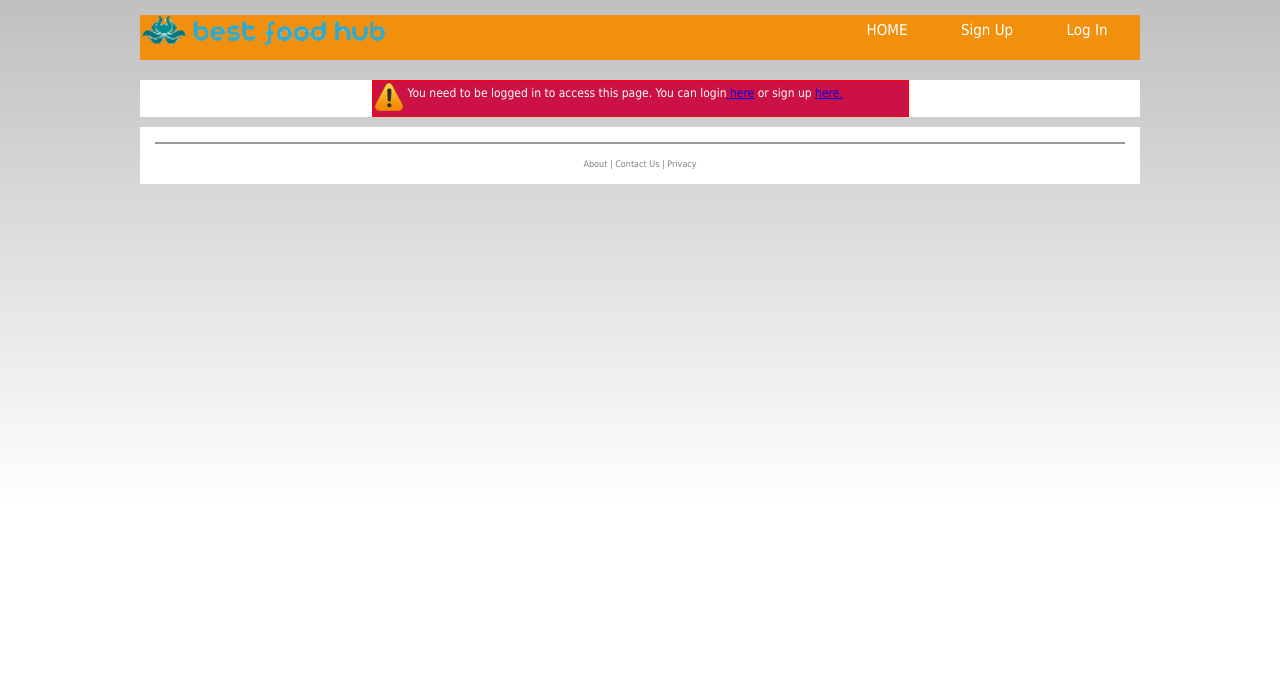
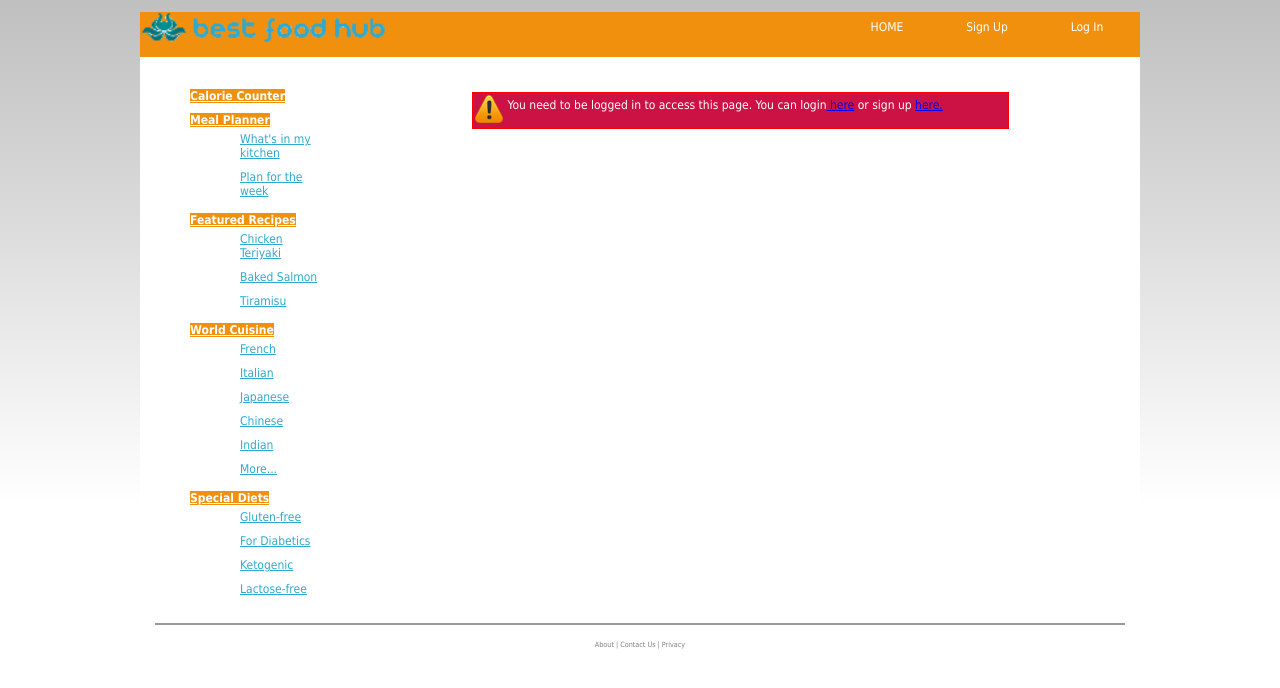
Before and after one commit to oofie810/project, a PHP site: page /editprofile.php in a window 1280 px wide. Shown: the top 688 px of the page. Run offline with PHP 8.4, Linux system fonts and the light colour scheme; a stand-in replaces the project's code that opens the database connection; some libraries are stand-ins or nearby versions.

Commit message:
fixed bugs

```diff
--- a/lib/Image.php
+++ b/lib/Image.php
@@ -48,14 +48,14 @@
 
 
     public static function saveImageWithCaption($image, $submitted_by, $caption, $recipeId){
-      $config = Config::getInstance();
       $i = 0;
       foreach($_FILES['picture']['name'] as $n => $name){
+        error_log('inside saveImage');
         if(!empty($name)){
           $date = new DateTime();
           $extension = substr($name, -4);
           $filename = md5($date->format('U') . $submitted_by . $caption[$i] . $name) . $extension;
-          $target = $config->path . $filename;
+          $target = Config::getImageFolder() . 'original/' . $filename;
           if(move_uploaded_file($_FILES['picture']['tmp_name'][$n], $target)){
             $sql = "INSERT INTO
                       image
@@ -77,6 +77,16 @@
         }
         $i++;
       }
+    }
+
+    public static function saveUserImage($image, $submitted_by){
+          $target = Config::getImageFolder() . 'user_images/' . $image;
+          move_uploaded_file($_FILES['picture']['tmp_name'], $target);
+            $newImage = Config::getImageFolder() . 'user_images/resized/' . $image;
+            copy(Config::getImageFolder() . 'user_images/' . $image, $newImage);
+            $imagick = new Imagick($newImage);
+            $imagick->thumbnailImage(300, 200);
+            $imagick->writeImage();
     }
 
     public static function saveToImageToRecipeTable($imageId, $recipeId){
@@ -160,9 +170,8 @@
     }
 
     public static function resizeImage($filename, $extension, $id, $height, $width, $resolution){
-        $config = Config::getInstance();
-        $newImage = $config->imageFolder . $height . 'x' . $width . '/' . $filename;
-        copy($config->path . $filename, $newImage);
+        $newImage = Config::getImageFolder() . $height . 'x' . $width . '/' . $filename;
+        copy(Config::getImageFolder() . 'original/' .  $filename, $newImage);
         $imagick = new Imagick($newImage);
         $imagick->thumbnailImage($height, $width);
         $imagick->writeImage();
--- a/lib/User.php
+++ b/lib/User.php
@@ -154,9 +154,9 @@
           $user = new User($data['id'], $data['username'], $data['password_hash'], $data['email'], $data['first_name'], $data['last_name'], $data['date_of_birth'], $data['gender'], $data['status'], $data['profile_image'], $data['privileges']);
           $id = $user->getUserId();
           LogAction::insertLog($id, 3);
-          return $user;
+          return true;
         } else{
-            echo 'You have entered an invalid username of password. Please try again';
+          return false;
         }
     }
 
--- a/pages/css/index.css
+++ b/pages/css/index.css
@@ -50,7 +50,7 @@
 
 body{
     font-family:        tahoma, verdana, arial, sans-serif;
-    font-size:        	15px;
+    font-size:        	12px;
     margin:	        0px;
     width: 1000px;
     margin: 0 auto;
@@ -62,8 +62,23 @@
   margin-top: 65px;
 }
 
+#content {
+  background-color: #FFF;
+  width: 1000px;
+  width: 100%;
+  overflow: auto;
+}
+
 #main {
-  background-color: #FFF;
+  width: 800px;
+  float: left;
+  padding-top: 15px;
+}
+
+#sidebar {
+  width: 200px;
+  float: left;
+  padding-top: 15px;
 }
 
 .button{
@@ -266,7 +281,7 @@
 
 .genericform label {
   float: left;
-  width: 250px;
+  width: 200px;
   padding-right: 6px;
   padding-bottom: 1px;
   text-align:right;
@@ -289,7 +304,7 @@
 
 .genericform fieldset {
   border: 1px solid #2FAACE;
-  width: 700px;
+  width: 600px;
 }
 
 .genericform legend {
@@ -382,7 +397,7 @@
 
 #viewprofile .label {
   float: left;
-  width: 250px;
+  width: 200px;
   padding-right: 6px;
   padding-bottom: 1px;
   text-align:right;
@@ -398,5 +413,30 @@
 
 #viewprofile {
   border: 1px solid #2FAACE;
-  width: 700px;
+  width: 600px;
 }
+
+#sidebar a {
+  color: #2FAACE;
+}
+
+#sidebar ul {
+  list-style-type:none;
+}
+
+#sidebar ul li {
+  /*border: 1px solid #F1900D;*/
+  font-weight:bold;
+  padding: 5px 10px;
+}
+
+#sidebar>ul>li>a {
+  background-color:#F1900D;
+  color: #FFF;
+  width: 150px;
+}
+
+#sidebar ul li ul li{
+  font-weight:normal;
+  border: none;
+}
--- a/pages/editprofile.php
+++ b/pages/editprofile.php
@@ -3,7 +3,13 @@
   require_once('header.php');
   require_once('../lib/appvars.php');
   require_once('../lib/Database.php');
+  require_once('../config/Config.php');
+  require_once('../lib/Image.php');
 
+  include_once('sidebar.php');
+?>
+  <div id="main">
+<?
   if(User::isLoggedIn()){
     $username = $_SESSION['username'];
 
@@ -20,11 +26,12 @@
         if (check_email($email)){
           //TODO figure out how to upload user pic. Dont know if class or PDO problem
           if (!empty($user_pic)){
-            $target = UP_PATH . $user_pic;
-            move_uploaded_file($_FILES['picture']['tmp_name'], $target);
+            Image::saveUserImage($user_pic, $username);
+            //$target = Config::getImageFolder() . 'user_images/' . $user_pic;
+            //move_uploaded_file($_FILES['picture']['tmp_name'], $target);
             $update =User::updateProfile($first_name, $last_name, $email, $user_pic, $birthdate, $gender, $username);
           }
-          if(1 || $update){
+          if($update){
             echo '<div class="success">Your profile has been updated. Click <a href="viewprofile.php">here</a> to view your profile</div>';
             }
         }else{
@@ -73,6 +80,10 @@
            '"login.php"> here</a> or sign up <a href="signup.php">here.</a></div>';
   }
 
+?>
+  </div> <!--END MAIN -->
+<?
+
 function check_email ($email){
 
   if (preg_match('/[a-zA-Z0-9][a-zA-Z0-9\._\-&!?=#]*@/', $email)){
--- a/pages/footer.php
+++ b/pages/footer.php
@@ -1,4 +1,4 @@
-    </div> <!-- END MAIN -->
+    </div> <!-- END CONTENT -->
     <div id="footer">
       <div class="lineseparator"></div>
       About | Contact Us | Privacy
--- a/pages/header.php
+++ b/pages/header.php
@@ -54,4 +54,4 @@
       }
     ?>
     </div>
-    <div id="main">
+    <div id="content">
--- a/pages/sidebar.php
+++ b/pages/sidebar.php
@@ -1,5 +1,36 @@
 <div id="sidebar">
-<?php
-echo "Placeholder";
-?>
+<ul class="menu">
+  <li><a href="#_" onclick="alert('Coming soon!'); return false;">Calorie Counter</a></li>
+  <li><a href="#_" onclick="alert('Coming soon!'); return false;">Meal Planner</a>
+    <ul>
+      <li><a href="#_" onclick="alert('Coming soon!'); return false;">What's in my kitchen</a></li>
+      <li><a href="#_" onclick="alert('Coming soon!'); return false;">Plan for the week</a></li>
+    </ul>
+  </li>
+  <li><a href="#_" onclick="alert('Coming soon!'); return false;">Featured Recipes</a>
+    <ul>
+      <li><a href="#_" onclick="alert('Coming soon!'); return false;">Chicken Teriyaki</a></li>
+      <li><a href="#_" onclick="alert('Coming soon!'); return false;">Baked Salmon</a></li>
+      <li><a href="#_" onclick="alert('Coming soon!'); return false;">Tiramisu</a></li>
+    </ul>
+  </li>
+  <li><a href="#_" onclick="alert('Coming soon!'); return false;">World Cuisine</a>
+    <ul>
+      <li><a href="#_" onclick="alert('Coming soon!'); return false;">French</a></li>
+      <li><a href="#_" onclick="alert('Coming soon!'); return false;">Italian</a></li>
+      <li><a href="#_" onclick="alert('Coming soon!'); return false;">Japanese</a></li>
+      <li><a href="#_" onclick="alert('Coming soon!'); return false;">Chinese</a></li>
+      <li><a href="#_" onclick="alert('Coming soon!'); return false;">Indian</a></li>
+      <li><a href="#_" onclick="alert('Coming soon!'); return false;">More...</a></li>
+    </ul>
+  </li>
+  <li><a href="#_" onclick="alert('Coming soon!'); return false;">Special Diets</a>
+    <ul>
+      <li><a href="#_" onclick="alert('Coming soon!'); return false;">Gluten-free</a></li>
+      <li><a href="#_" onclick="alert('Coming soon!'); return false;">For Diabetics</a></li>
+      <li><a href="#_" onclick="alert('Coming soon!'); return false;">Ketogenic</a></li>
+      <li><a href="#_" onclick="alert('Coming soon!'); return false;">Lactose-free</a></li>
+    </ul>
+  </li>
+</ul>
 </div>
--- a/pages/signup.php
+++ b/pages/signup.php
@@ -3,6 +3,10 @@
   require_once('../lib/SendEmail.php');
   require_once('header.php');
   require_once('../lib/Database.php');
+  include_once('sidebar.php');
+?>
+  <div id="main">
+<?
   if (isset($_POST['submit'])){
     $username = $_POST['username'];
     $pass = $_POST['password'];
@@ -56,4 +60,5 @@
       <input type="submit" value="Sign Up" name="submit" />
       </fieldset>
     </form>
+  </div> <!-- END MAIN -->
 <?php require_once('footer.php'); ?>
--- a/pages/viewrecipe.php
+++ b/pages/viewrecipe.php
@@ -15,7 +15,7 @@
     $recipe = Recipe::loadRecipe($recipeId);
 			echo '<div id = "recipe">';
       echo '<h4>' . $recipe->getRecipeName() . '</h4>';
-      echo '<div id ="ing">';
+      //echo '<div id ="ing">';
       echo '<p>Ingredients:</p>';
         echo '<ul>';
         foreach($recipe->getIngredients() as $ingr){
@@ -23,7 +23,7 @@
 				}
       	echo '</ul>';
       echo '</div>';
-      echo '<div id="directions">';
+      //echo '<div id="directions">';
       echo '<p class="directions">Directions:</p><p> ' . $recipe->getDirections() . '</p>';
       echo '</div>';
 			echo '</div>';
```
Also changed, not shown: pages/login.php (+13 -6 lines), pages/submit.php (+6 -2 lines), pages/usersettings.php (+8 -1 lines), pages/viewprofile.php (+9 -1 lines).
